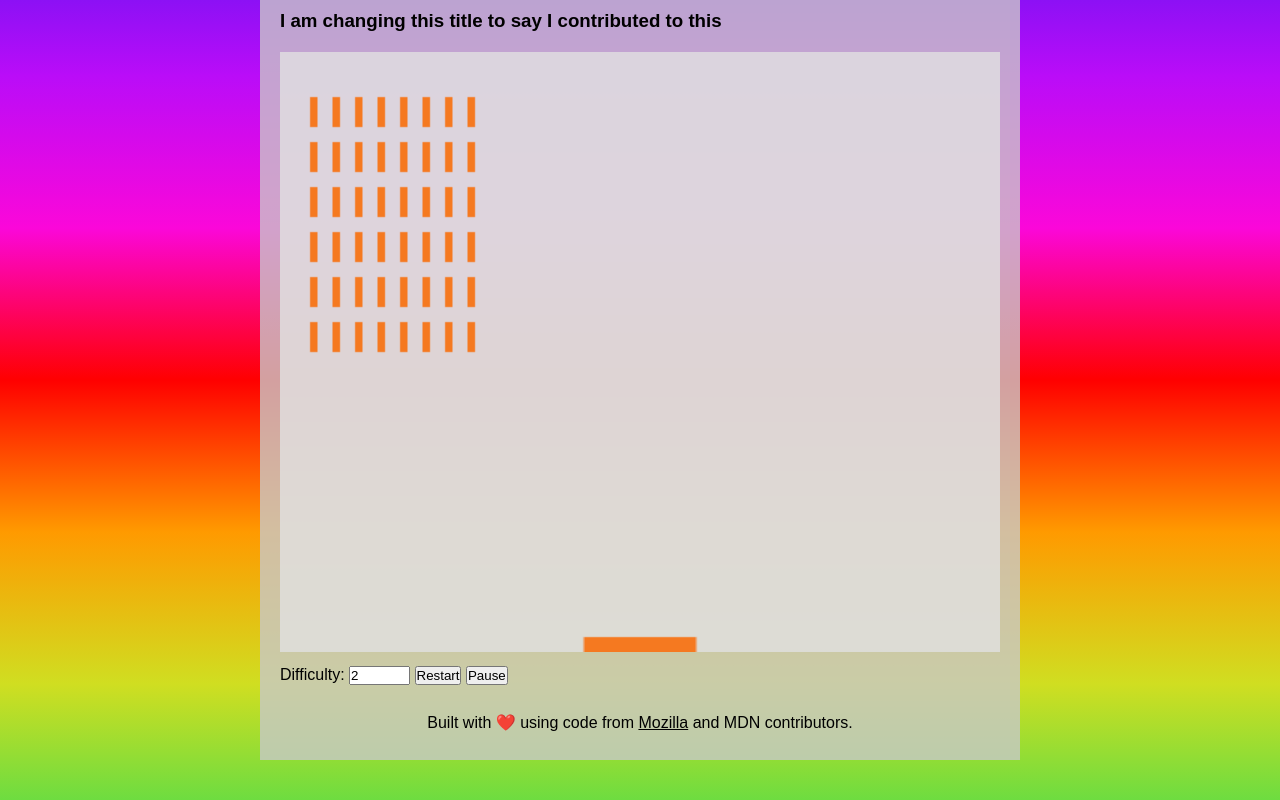
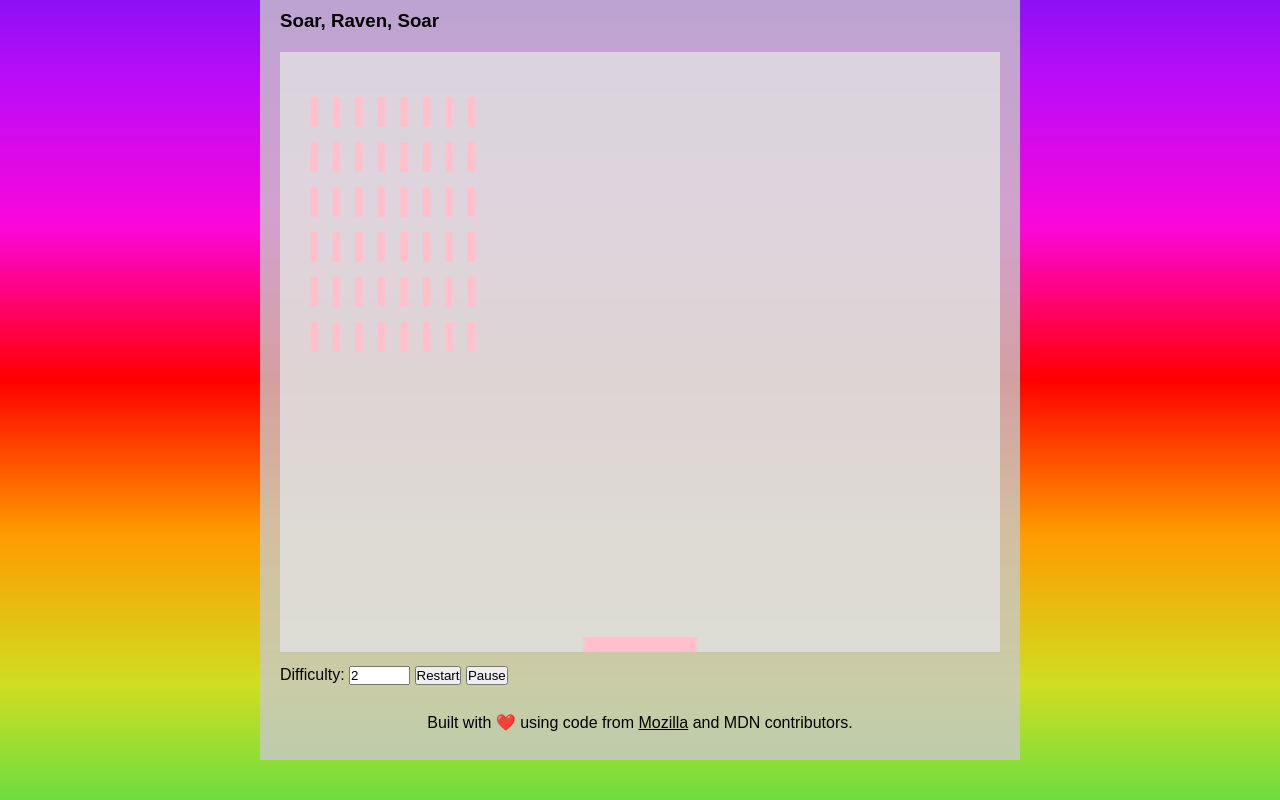
Before and after one commit to jncraton/software-engineering-lab-1, a plain HTML site: page index.html in a window 1280 px wide. Drawn offline with Linux system fonts and the light colour scheme.

Commit message:
Revert "Added pink color"
This reverts commit e1b75aead7de9fcd04a346cce0d8d33ef23a92bf, reversing
changes made to 2ada62d09e85bf0680244a2e055f2376696eb08a.

```diff
--- a/index.html
+++ b/index.html
@@ -21,7 +21,7 @@
 
 <article>
   <section>
-    <h1>I am changing this title to say I contributed to this</h1>
+    <h1>Soar, Raven, Soar</h1>
 
     <span id=score></span>
 
@@ -40,8 +40,6 @@
 </article>
 
 <script src="main.js"></script>
-<audio id="myAudio" control autoplay>
-  <source src="../software-engineering-lab-1/media/lowquailityDrake.mp3" type="audio/mp3">
-</audio>
+
 </body>
 </html>
--- a/main.js
+++ b/main.js
@@ -1,22 +1,21 @@
-let x, y, dx, dy, paddleX
-const canvas = document.getElementById('myCanvas')
-const ctx = canvas.getContext('2d')
-const ravenHitbox = 12
-const paddleHeight = 10
-const paddleWidth = 75
-const brickRowCount = 8
-const brickColumnCount = 6
-const brickWidth = 5
-const brickHeight = 20
-const brickPadding = 10
-const brickOffsetTop = 30
-const brickOffsetLeft = 20
-const color = '#f57920'
-let ravensHarmed = 0
-let ravensFreed = 0
-let paused = true
-const bricks = []
-
+let x, y, dx, dy, paddleX;
+const canvas = document.getElementById("myCanvas");
+const ctx = canvas.getContext("2d");
+const ravenHitbox = 12;
+const paddleHeight = 10;
+const paddleWidth = 75;
+const brickRowCount = 8;
+const brickColumnCount = 6;
+const brickWidth = 5;
+const brickHeight = 20;
+const brickPadding = 10;
+const brickOffsetTop = 30;
+const brickOffsetLeft = 20;
+const color = "#FFC0CB";
+let ravensHarmed = 0;
+let ravensFreed = 0;
+let paused = true;
+const bricks = [];
 
 function loadImage(src) {
     const img = new window.Image();
@@ -171,5 +170,5 @@ function draw() {
     }
 }
 
-restart()
-togglePause()
+restart();
+togglePause();
```
Also changed, not shown: 1 other file.
